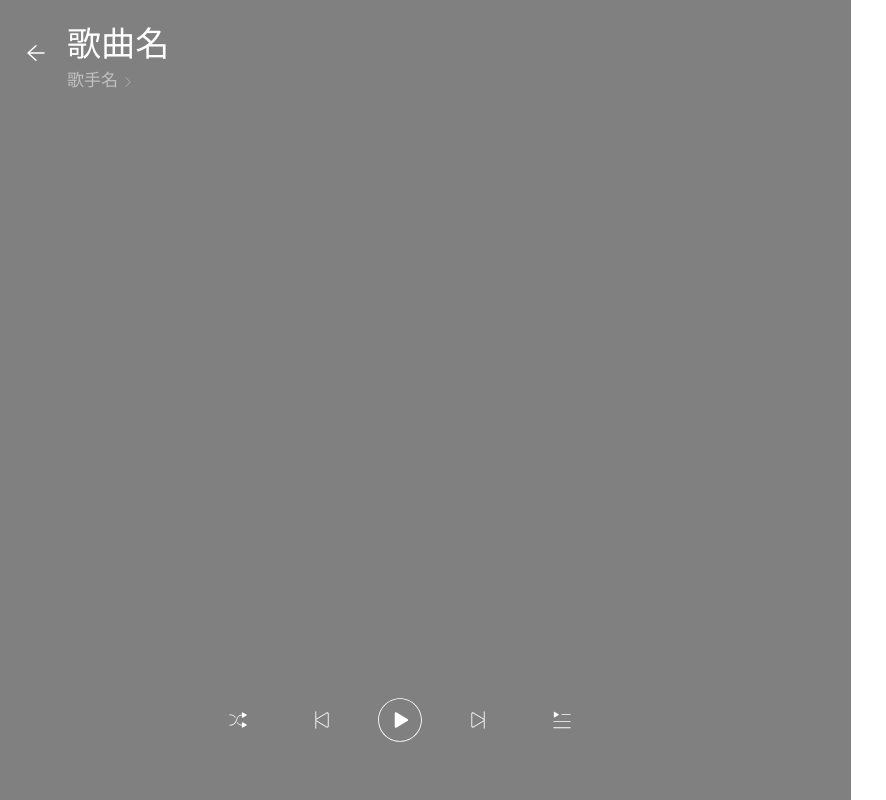
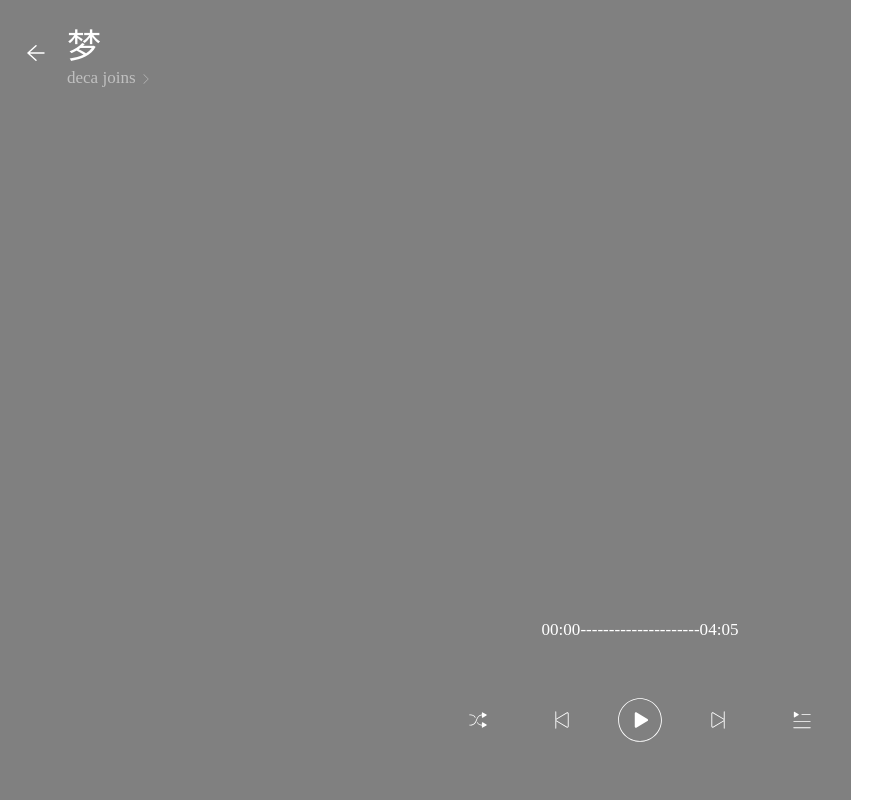
Before and after one commit to wuyunzhemu/hooks_cloudMusic, a React app: page / in a window 1280 px wide. Shown: the whole page, without its empty margins (0-886 px from the left). Built offline with nearby package versions, Linux system fonts and the light colour scheme.

Commit message:
进度条逻辑

```diff
--- a/src/components/playerNav/playerNav.js
+++ b/src/components/playerNav/playerNav.js
@@ -1,15 +1,18 @@
-import React from 'react'
+import React, { useContext } from 'react'
 import './playerNav.css'
-const PlayerNav = (props)=>{
+import playList from '../../store/playListState/index';
+const PlayerNav = (props) => {
+  const { state, dispatch } = useContext(playList.playListContext);
+  const curSong = state.songsList[state.curSongIndex]
   return <div className='playerNav'>
     <div>
-    <svg t="1574174142785"  viewBox="0 0 1024 1024" version="1.1" xmlns="http://www.w3.org/2000/svg" p-id="1899" width="20" height="20"><path d="M922.04 475.76H198.71l339.31-305.51c15.3-13.78 16.54-37.36 2.76-52.66-13.78-15.3-37.36-16.54-52.66-2.76L76.67 485.29c-0.34 0.31-0.61 0.67-0.91 1-0.25 0.25-0.51 0.48-0.76 0.74-0.42 0.36-0.85 0.69-1.22 1.11-0.49 0.54-0.82 1.17-1.27 1.73-0.41 0.52-0.79 1.06-1.17 1.59-0.49 0.68-0.91 1.4-1.36 2.12-0.57 0.92-1.17 1.82-1.66 2.78a36.3 36.3 0 0 0-0.82 1.79c-0.27 0.61-0.44 1.27-0.68 1.9-0.42 1.11-0.88 2.21-1.19 3.36-0.11 0.42-0.21 0.84-0.3 1.26-0.03 0.12-0.03 0.24-0.05 0.37-0.16 0.71-0.21 1.44-0.32 2.16-0.19 1.16-0.44 2.31-0.52 3.49-0.02 0.27-0.02 0.54-0.04 0.81-0.01 0.28 0.04 0.56 0.04 0.84 0 0.24-0.07 0.46-0.07 0.71 0 0.6 0.15 1.17 0.18 1.77 0.05 1.04 0 2.09 0.14 3.13 0.02 0.19 0.05 0.37 0.08 0.55 0.05 0.37 0.2 0.73 0.26 1.1 0.18 0.99 0.44 1.94 0.7 2.9 0.22 0.84 0.33 1.7 0.61 2.54 0.04 0.12 0.09 0.24 0.13 0.36 0.13 0.37 0.35 0.71 0.5 1.08 0.42 1.08 0.92 2.09 1.43 3.11 0.35 0.71 0.59 1.45 0.99 2.15 0.05 0.09 0.1 0.18 0.16 0.26 0.18 0.3 0.44 0.55 0.62 0.85 0.72 1.14 1.54 2.19 2.38 3.25 0.43 0.54 0.76 1.14 1.22 1.67 0.05 0.06 0.09 0.13 0.14 0.2 0.06 0.07 0.14 0.11 0.2 0.18 0.81 0.89 1.51 1.85 2.43 2.67l411.45 370.47c15.3 13.78 38.88 12.55 52.66-2.76 13.78-15.31 12.54-38.88-2.76-52.66L198.58 550.34h723.46c20.6 0 37.29-16.7 37.29-37.29s-16.69-37.29-37.29-37.29z" fill="#FFFFFF" p-id="1900"></path></svg>
+      <svg t="1574174142785" viewBox="0 0 1024 1024" version="1.1" xmlns="http://www.w3.org/2000/svg" p-id="1899" width="20" height="20"><path d="M922.04 475.76H198.71l339.31-305.51c15.3-13.78 16.54-37.36 2.76-52.66-13.78-15.3-37.36-16.54-52.66-2.76L76.67 485.29c-0.34 0.31-0.61 0.67-0.91 1-0.25 0.25-0.51 0.48-0.76 0.74-0.42 0.36-0.85 0.69-1.22 1.11-0.49 0.54-0.82 1.17-1.27 1.73-0.41 0.52-0.79 1.06-1.17 1.59-0.49 0.68-0.91 1.4-1.36 2.12-0.57 0.92-1.17 1.82-1.66 2.78a36.3 36.3 0 0 0-0.82 1.79c-0.27 0.61-0.44 1.27-0.68 1.9-0.42 1.11-0.88 2.21-1.19 3.36-0.11 0.42-0.21 0.84-0.3 1.26-0.03 0.12-0.03 0.24-0.05 0.37-0.16 0.71-0.21 1.44-0.32 2.16-0.19 1.16-0.44 2.31-0.52 3.49-0.02 0.27-0.02 0.54-0.04 0.81-0.01 0.28 0.04 0.56 0.04 0.84 0 0.24-0.07 0.46-0.07 0.71 0 0.6 0.15 1.17 0.18 1.77 0.05 1.04 0 2.09 0.14 3.13 0.02 0.19 0.05 0.37 0.08 0.55 0.05 0.37 0.2 0.73 0.26 1.1 0.18 0.99 0.44 1.94 0.7 2.9 0.22 0.84 0.33 1.7 0.61 2.54 0.04 0.12 0.09 0.24 0.13 0.36 0.13 0.37 0.35 0.71 0.5 1.08 0.42 1.08 0.92 2.09 1.43 3.11 0.35 0.71 0.59 1.45 0.99 2.15 0.05 0.09 0.1 0.18 0.16 0.26 0.18 0.3 0.44 0.55 0.62 0.85 0.72 1.14 1.54 2.19 2.38 3.25 0.43 0.54 0.76 1.14 1.22 1.67 0.05 0.06 0.09 0.13 0.14 0.2 0.06 0.07 0.14 0.11 0.2 0.18 0.81 0.89 1.51 1.85 2.43 2.67l411.45 370.47c15.3 13.78 38.88 12.55 52.66-2.76 13.78-15.31 12.54-38.88-2.76-52.66L198.58 550.34h723.46c20.6 0 37.29-16.7 37.29-37.29s-16.69-37.29-37.29-37.29z" fill="#FFFFFF" p-id="1900"></path></svg>
       <div className='songInfo'>
-       <span className='songName'>歌曲名</span>
-       <span className="singerName">歌手名 <svg t="1574003773236" style={{verticalAlign:'middle'}} viewBox="0 0 1024 1024" version="1.1" xmlns="http://www.w3.org/2000/svg" p-id="1922" width="12" height="12"><path d="M721.5 512c0-4.6-1.8-9.2-5.3-12.7l-383-383.1c-7-7-18.4-7-25.5 0s-7 18.4 0 25.5L678.1 512 307.7 882.3c-7 7-7 18.4 0 25.5 7 7 18.4 7 25.5 0l383.1-383.1c3.5-3.5 5.2-8.1 5.2-12.7z" p-id="1923" fill="rgba(255, 255, 255, .5)"></path></svg></span>
+        <span className='songName'>{curSong.name || '未知歌曲'}</span>
+        <span className="singerName">{curSong.singer || '未知歌手'} <svg t="1574003773236" style={{ verticalAlign: 'middle' }} viewBox="0 0 1024 1024" version="1.1" xmlns="http://www.w3.org/2000/svg" p-id="1922" width="12" height="12"><path d="M721.5 512c0-4.6-1.8-9.2-5.3-12.7l-383-383.1c-7-7-18.4-7-25.5 0s-7 18.4 0 25.5L678.1 512 307.7 882.3c-7 7-7 18.4 0 25.5 7 7 18.4 7 25.5 0l383.1-383.1c3.5-3.5 5.2-8.1 5.2-12.7z" p-id="1923" fill="rgba(255, 255, 255, .5)"></path></svg></span>
       </div>
     </div>
-    <svg t="1574174264583"  viewBox="0 0 1024 1024" version="1.1" xmlns="http://www.w3.org/2000/svg" p-id="3424" width="26" height="26"><path d="M796.41 633.47c-57.86 0-108.55 30.26-137.45 75.72l-272.81-157.5c1.92-9.99 3-20.28 3-30.83 0-10.55-1.09-20.84-3-30.83L667.84 327.4c29.8 38.36 76.25 63.14 128.59 63.14 89.97 0 162.91-72.94 162.91-162.91S886.4 64.71 796.42 64.71s-162.91 72.94-162.91 162.91c0 14.26 2.02 28.01 5.46 41.19l-277.99 160.5c-29.32-43.06-78.72-71.36-134.74-71.36-89.97 0-162.91 72.94-162.91 162.91s72.94 162.91 162.91 162.91c56.02 0 105.42-28.3 134.74-71.36L635.68 771c-1.3 8.29-2.17 16.73-2.17 25.38 0 89.97 72.94 162.91 162.91 162.91s162.91-72.94 162.91-162.91-72.94-162.91-162.92-162.91z m0.01-503.6c53.9 0 97.75 43.85 97.75 97.75s-43.85 97.75-97.75 97.75-97.75-43.85-97.75-97.75 43.85-97.75 97.75-97.75zM226.24 618.6c-53.9 0-97.75-43.85-97.75-97.75s43.85-97.75 97.75-97.75 97.75 43.85 97.75 97.75-43.85 97.75-97.75 97.75z m570.17 275.53c-53.9 0-97.75-43.85-97.75-97.75s43.85-97.75 97.75-97.75 97.75 43.85 97.75 97.75-43.85 97.75-97.75 97.75z" fill="#FFFFFF" p-id="3425"></path></svg>
+    <svg t="1574174264583" viewBox="0 0 1024 1024" version="1.1" xmlns="http://www.w3.org/2000/svg" p-id="3424" width="26" height="26"><path d="M796.41 633.47c-57.86 0-108.55 30.26-137.45 75.72l-272.81-157.5c1.92-9.99 3-20.28 3-30.83 0-10.55-1.09-20.84-3-30.83L667.84 327.4c29.8 38.36 76.25 63.14 128.59 63.14 89.97 0 162.91-72.94 162.91-162.91S886.4 64.71 796.42 64.71s-162.91 72.94-162.91 162.91c0 14.26 2.02 28.01 5.46 41.19l-277.99 160.5c-29.32-43.06-78.72-71.36-134.74-71.36-89.97 0-162.91 72.94-162.91 162.91s72.94 162.91 162.91 162.91c56.02 0 105.42-28.3 134.74-71.36L635.68 771c-1.3 8.29-2.17 16.73-2.17 25.38 0 89.97 72.94 162.91 162.91 162.91s162.91-72.94 162.91-162.91-72.94-162.91-162.92-162.91z m0.01-503.6c53.9 0 97.75 43.85 97.75 97.75s-43.85 97.75-97.75 97.75-97.75-43.85-97.75-97.75 43.85-97.75 97.75-97.75zM226.24 618.6c-53.9 0-97.75-43.85-97.75-97.75s43.85-97.75 97.75-97.75 97.75 43.85 97.75 97.75-43.85 97.75-97.75 97.75z m570.17 275.53c-53.9 0-97.75-43.85-97.75-97.75s43.85-97.75 97.75-97.75 97.75 43.85 97.75 97.75-43.85 97.75-97.75 97.75z" fill="#FFFFFF" p-id="3425"></path></svg>
   </div>
 }
 export default PlayerNav;
--- a/src/components/playerTab/playerTab.css
+++ b/src/components/playerTab/playerTab.css
@@ -4,6 +4,7 @@
   z-index:999;
   left: 0;
   right: 0;
+  flex-direction: column;
 }
 .player-button{
   height:1.5rem;
--- a/src/components/playerTab/playerTab.js
+++ b/src/components/playerTab/playerTab.js
@@ -1,12 +1,16 @@
 import React, { useState, createRef,useContext } from 'react';
 import './playerTab.css'
 import playList from '../../store/playListState/index';
+import ProgressBar from './progressBar';
 
 const PlayerTab = (props) => {
   const [onPlaying, setOnPlaying] = useState(false);
   const {state,dispatch:listDispatch} = useContext(playList.playListContext);
-  console.log(state);
+  const curSong = state.songsList[state.curSongIndex];
+  // console.log(state);
   const musicPlayer = createRef();
+
+  //更改播放状态 播放/暂停
   const changePlayStatus = () => {
     // const player = this.refs.musicPlayer;
     if (musicPlayer.current) {
@@ -22,13 +26,15 @@ const PlayerTab = (props) => {
     setOnPlaying(!onPlaying);
   }
 
+  //切换当前播放歌曲 上一曲/下一曲
   const changeCurSong = (action)=>{
     listDispatch({type:'PLAY'+action})
   }
 
+
   return <div className='playerTab'>
-    <audio ref={musicPlayer} autoPlay={onPlaying} src={`https://music.163.com/song/media/outer/url?id=${state.songsList[state.curSongIndex].id}.mp3`} />
-    <div className='player-progressBar'></div>
+    <audio ref={musicPlayer} autoPlay={onPlaying} src={`https://music.163.com/song/media/outer/url?id=${curSong.id}.mp3`} />
+    <ProgressBar  onPlaying={onPlaying}  duration={curSong.duration}/>
     <div className='player-button'>
       <svg t="1574175081645" viewBox="0 0 1024 1024" version="1.1" xmlns="http://www.w3.org/2000/svg" p-id="6830" width="20" height="20"><path d="M84.21 273.16h59.57c86.85 0 162.98 46.56 204.87 116 3.9 6.47 10.7 10.62 18.25 10.62 16.55 0 26.52-18.11 17.99-32.29-49.2-81.78-138.72-136.54-241.12-136.54H84.21c-11.65 0-21.1 9.45-21.1 21.1 0 11.66 9.45 21.11 21.1 21.11z m862.6 468.13L751.53 628.55c-18.06-10.43-40.64 2.61-40.64 23.47v99.48h-9.42c-86.85 0-162.98-46.56-204.87-116-3.9-6.47-10.7-10.62-18.25-10.62-16.55 0-26.52 18.11-17.99 32.29 49.2 81.78 138.72 136.54 241.12 136.54h9.42v83.8c0 20.86 22.58 33.9 40.64 23.47l195.27-112.74c18.06-10.45 18.06-36.52 0-46.95z" p-id="6831" fill="#ffffff"></path><path d="M710.27 273.87v97.17c0 20.86 22.58 33.9 40.64 23.47l195.27-112.74c18.07-10.43 18.07-36.5 0-46.93L750.91 122.09c-18.06-10.43-40.64 2.61-40.64 23.47v86.27c-146.67 8.97-255.16 131.52-295.79 280.5-55.29 153.52-138.82 239.17-270.7 239.17H84.21c-11.65 0-21.1 9.45-21.1 21.1s9.45 21.1 21.1 21.1h59.57c155.4 0 270.7-126.62 312.91-281.37 52.84-146.72 131.59-231.25 253.58-238.46z" p-id="6832" fill="#ffffff"></path></svg>
       <svg t="1574175126522" onClick={(e)=>{changeCurSong("PRE",e)}} style={{ marginLeft: '.6rem' }} viewBox="0 0 1024 1024" version="1.1" xmlns="http://www.w3.org/2000/svg" p-id="7250" width="20" height="20"><path d="M748.43 128.5L217.52 445.78V88.17c0-12.55-10.18-22.73-22.73-22.73s-22.73 10.18-22.73 22.73v848.65c0 12.55 10.18 22.73 22.73 22.73s22.73-10.18 22.73-22.73v-357.6L748.43 896.5c46.49 27.78 105.52-5.71 105.52-59.87V188.37c0-54.16-59.04-87.65-105.52-59.87z m60.05 708.14c0 8.61-3.95 14.21-7.27 17.37-4.65 4.45-10.91 7-17.14 7-4.25 0-8.39-1.18-12.33-3.54L229.36 533.34c-10.67-6.38-11.82-16.69-11.82-20.84 0-4.14 1.15-14.46 11.82-20.84l542.39-324.13c3.94-2.35 8.08-3.54 12.33-3.54 11.74 0 24.4 9.32 24.4 24.38v648.27z" p-id="7251" fill="#ffffff"></path></svg>
--- /dev/null
+++ b/src/components/playerTab/progressBar.js
@@ -0,0 +1,51 @@
+import React, { useState, useEffect } from 'react';
+const PLAYINGSPEED = 1000; // 播放速度 每秒播放一秒（一倍速）
+let timer = null;
+const ProgressBar = props => {
+  // console.log(props);
+  const { onPlaying, duration = 0 } = props;
+  const [curPlayTime, setCurPlayTime] = useState(0); //当前播放时间（毫秒）
+  console.log(curPlayTime);
+  useEffect(() => {
+    // 如果播放中则注册定时器，否则注销定时器
+    if (onPlaying) {
+      timer = setInterval(() => {
+        if (curPlayTime >= duration) {
+          clearInterval(timer);
+          timer = null;
+          return;
+        }
+        if (onPlaying === true) {
+          console.log('cur:' + curPlayTime)
+          setCurPlayTime(curPlayTime => curPlayTime + PLAYINGSPEED)
+        }
+      }, 1000)
+    }
+    else{
+      clearInterval(timer);
+      timer = null;
+    }
+  }, [onPlaying])
+  //计时器 每秒更新一次当前播放位置
+
+
+  //将毫秒转化为分：秒形式
+  const formatTime = (time) => {
+    let sec = parseInt((time / 1000) % 60);
+    let min = parseInt((time / 1000) / 60);
+    if (min <= 9) {
+      min = '0' + min;
+    }
+    if (sec <= 9) {
+      sec = '0' + sec;
+    }
+    return min + ':' + sec;
+  }
+
+  return <div>
+    <span>{formatTime(curPlayTime)}</span>
+    <div>       ---------------------        </div>
+    <span>{formatTime(duration)}</span>
+  </div>
+}
+export default ProgressBar;
--- a/src/store/mockdata/musicList.js
+++ b/src/store/mockdata/musicList.js
@@ -1,6 +1,16 @@
 const musicList = {
   curSongIndex:0,
   songsList: [
+    {
+      id:483378335,
+      name:"梦",
+      singer:"deca joins",
+      duration:245146,
+      album:{
+        name:"浴室",
+        pic:"https://p2.music.126.net/byjfkEIOWI_RmxSKEWTPyw==/18910500486297525.jpg"
+      }
+    },
     {
       id: 26494698,
       name: "米店",
@@ -12,7 +22,14 @@ const musicList = {
       }
     },
     {
-      id:2,
+      id: 483242432,
+      name: "一去不回来",
+      singer: "deca joins",
+      duration: 286213,
+      album:{
+        name:"浴室",
+        pic:"https://p2.music.126.net/byjfkEIOWI_RmxSKEWTPyw==/18910500486297525.jpg"
+      }
     }
   ]
 }
--- a/src/store/provider.js
+++ b/src/store/provider.js
@@ -1,7 +1,7 @@
 import React from 'react';
 import providers from './providers';
 
-console.log(providers)
+// console.log(providers)
 const ProvidersComposer = (props) => (
 
   props.providers.reduceRight((children, Parent) => (
```
Also changed, not shown: src/store/playListState/reducer.js (+8 -1 lines).
